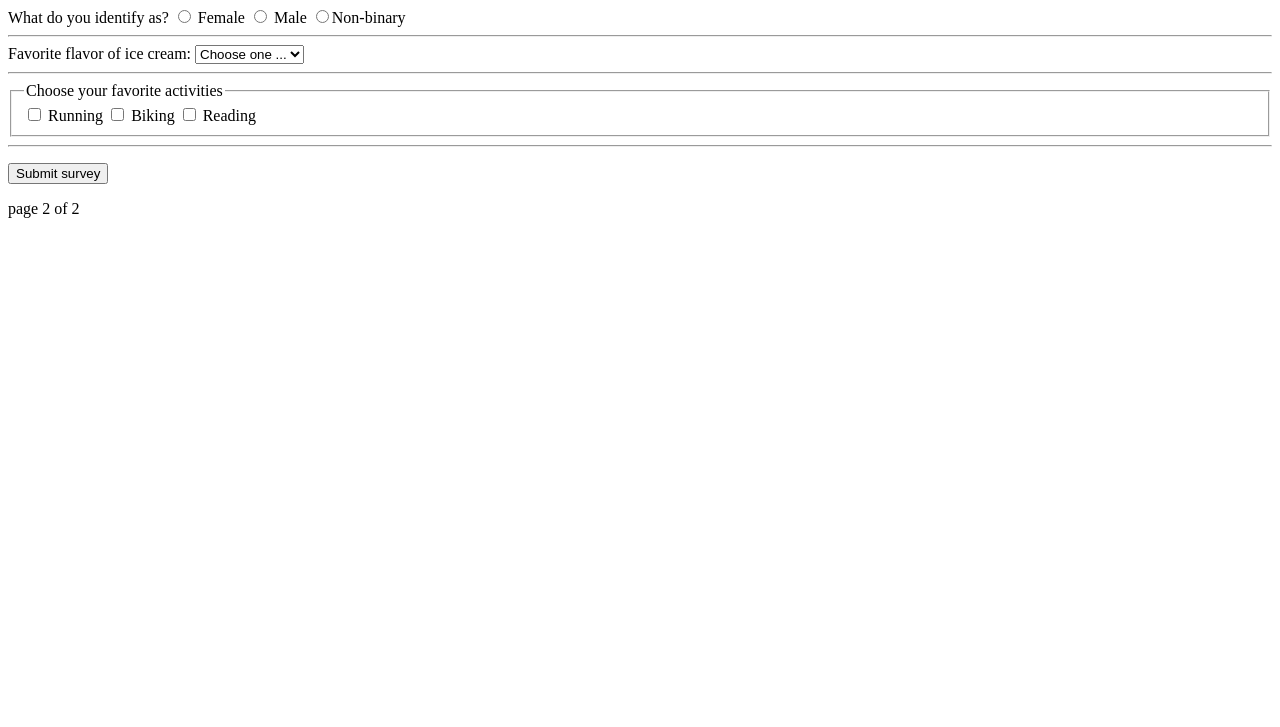
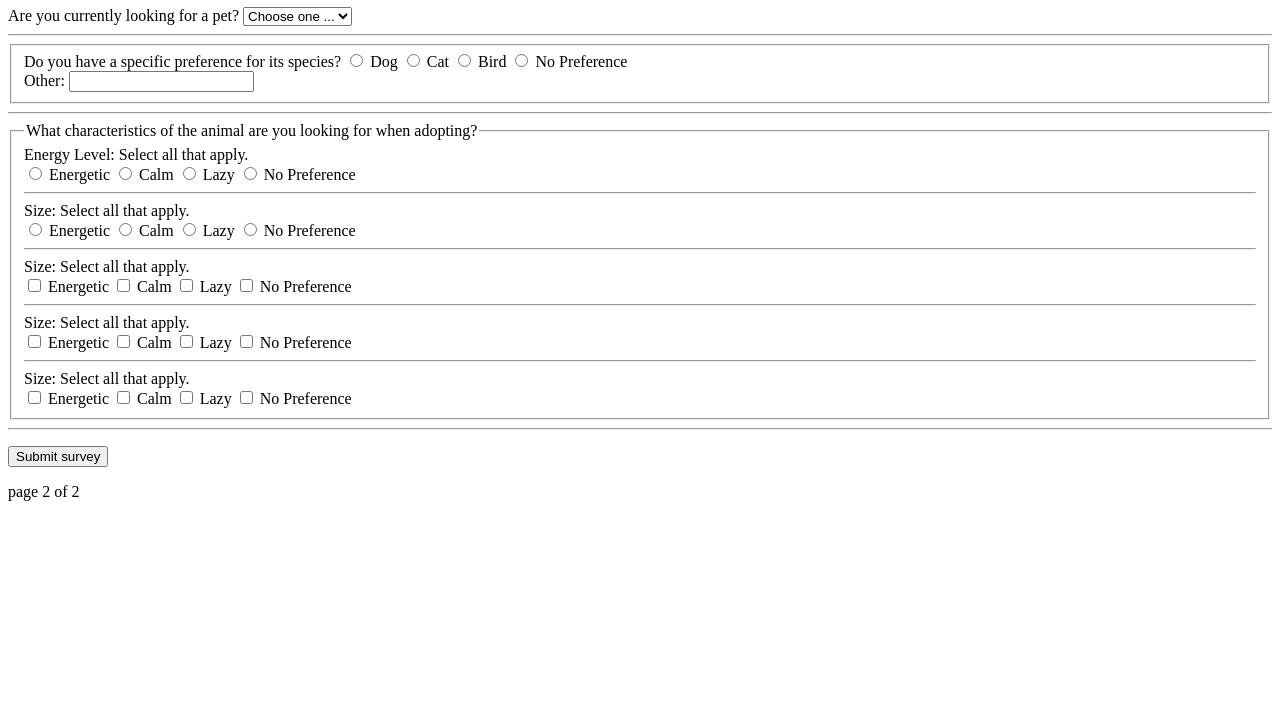
Before and after one commit to anguyen0102/aphommivong_HW7, a plain HTML site: page cheese.html in a window 1280 px wide. Shown: the part 73-800 px from the top of the page. Drawn offline with Linux system fonts and the light colour scheme.

Commit message:
finished page one of survey

```diff
--- a/cheese.html
+++ b/cheese.html
@@ -8,48 +8,143 @@
     <link rel="stylesheet" href="./cooking_pan/butter.css">
 </head>
 <body>
-    <h1>Survey Page 2</h1>
+    <h1>Animal Adoption Statistics Survey</h1>
 
 <form>
     <div>
-        <label for="female"> What do you identify as?
-            <input type="radio" id="female" name="gender" value="female"> Female
-        </label>
-
-        <label for="male">
-            <input type="radio" id="male" name="gender" value="male"> Male
-        </label>
-
-        <label for="non-binary">
-        <input type="radio" id="non-binary" nsame="gender" value="non-binary">Non-binary
-        </label>
-    </div>
-        <hr>
-    <div>
-        <label for="ice-cream"> Favorite flavor of ice cream:
-            <select name="ice-cream" id="ice-cream">
+        <label for="adopting_yn"> Are you currently looking for a pet?
+            <select name="adopting_yn" id="adopting_yn">
             <option value="" selected> Choose one ... </option>
-            <option value="vanilla"> Vanilla </option>
-            <option value="chocolate"> Chocolate </option>
-            <option value="swirl"> Swirl </option>
+            <option value="Yes"> Yes </option>
+            <option value="No"> No </option>
+            <option value="Undecided"> Undecided </option>
             </select>
         </label>
     </div>
         <hr>
     <div>
         <fieldset>
-            <legend> Choose your favorite activities </legend>
-            <label for="running">
-                <input type="checkbox" id="running" name="activities" value ="running"> Running
+            <caption>Do you have a specific preference for its species?</caption>
+            <label for="dog">
+                <input type="radio" id="dpg" name="species" value="dog"> Dog
             </label>
 
-            <label for="biking">
-                <input type="checkbox" id="biking" name="activities" value="biking"> Biking
+            <label for="cat">
+                <input type="radio" id="cat" name="species" value="cat"> Cat
             </label>
 
-            <label for="reading">
-                <input type="checkbox" id="reading" name="activities" value="reading"> Reading
+            <label for="bird">
+            <input type="radio" id="bird" nsame="species" value="bird"> Bird
             </label>
+
+            <label for="no preference">
+                <input type="radio" id="no preference" nsame="species" value="no preference"> No Preference
+            </label>
+            <div>
+                <label for="other"> Other:
+                    <input id="other" type="text">
+                </label>
+            </div>
+        </fieldset>
+    </div>
+    <hr>
+    <div>
+        <fieldset>
+            <legend>What characteristics of the animal are you looking for when adopting?</legend>
+            <caption>Energy Level: Select all that apply.</caption>
+            <div>
+                <label for="energetic">
+                    <input type="radio" id="energetic" name="characteristics" value ="energetic"> Energetic
+                </label>
+
+                <label for="calm">
+                    <input type="radio" id="calm" name="characteristics" value="calm"> Calm
+                </label>
+
+                <label for="lazy">
+                    <input type="radio" id="lazy" name="characteristics" value="lazy"> Lazy
+                </label>
+
+                <label for="no preference">
+                    <input type="radio" id="no preference" name="characteristics" value="no preference"> No Preference
+                </label>
+            </div>
+            <hr>
+            <caption>Size: Select all that apply.</caption>
+            <div>
+                <label for="energetic">
+                    <input type="radio" id="energetic" name="characteristics" value ="energetic"> Energetic
+                </label>
+
+                <label for="calm">
+                    <input type="radio" id="calm" name="characteristics" value="calm"> Calm
+                </label>
+
+                <label for="lazy">
+                    <input type="radio" id="lazy" name="characteristics" value="lazy"> Lazy
+                </label>
+
+                <label for="no preference">
+                    <input type="radio" id="no preference" name="characteristics" value="no preference"> No Preference
+                </label>
+            </div>
+            <hr>
+            <caption>Size: Select all that apply.</caption>
+            <div>
+                <label for="energetic">
+                    <input type="checkbox" id="energetic" name="characteristics" value ="energetic"> Energetic
+                </label>
+
+                <label for="calm">
+                    <input type="checkbox" id="calm" name="characteristics" value="calm"> Calm
+                </label>
+
+                <label for="lazy">
+                    <input type="checkbox" id="lazy" name="characteristics" value="lazy"> Lazy
+                </label>
+
+                <label for="no preference">
+                    <input type="checkbox" id="no preference" name="characteristics" value="no preference"> No Preference
+                </label>
+            </div>
+            <hr>
+            <caption>Size: Select all that apply.</caption>
+            <div>
+                <label for="energetic">
+                    <input type="checkbox" id="energetic" name="characteristics" value ="energetic"> Energetic
+                </label>
+
+                <label for="calm">
+                    <input type="checkbox" id="calm" name="characteristics" value="calm"> Calm
+                </label>
+
+                <label for="lazy">
+                    <input type="checkbox" id="lazy" name="characteristics" value="lazy"> Lazy
+                </label>
+
+                <label for="no preference">
+                    <input type="checkbox" id="no preference" name="characteristics" value="no preference"> No Preference
+                </label>
+            </div>
+            <hr>
+            <caption>Size: Select all that apply.</caption>
+            <div>
+                <label for="energetic">
+                    <input type="checkbox" id="energetic" name="characteristics" value ="energetic"> Energetic
+                </label>
+
+                <label for="calm">
+                    <input type="checkbox" id="calm" name="characteristics" value="calm"> Calm
+                </label>
+
+                <label for="lazy">
+                    <input type="checkbox" id="lazy" name="characteristics" value="lazy"> Lazy
+                </label>
+
+                <label for="no preference">
+                    <input type="checkbox" id="no preference" name="characteristics" value="no preference"> No Preference
+                </label>
+            </div>
         </fieldset>
     </div>
         <hr>
```
Also changed, not shown: top_bread.html (+23 -1 lines).
